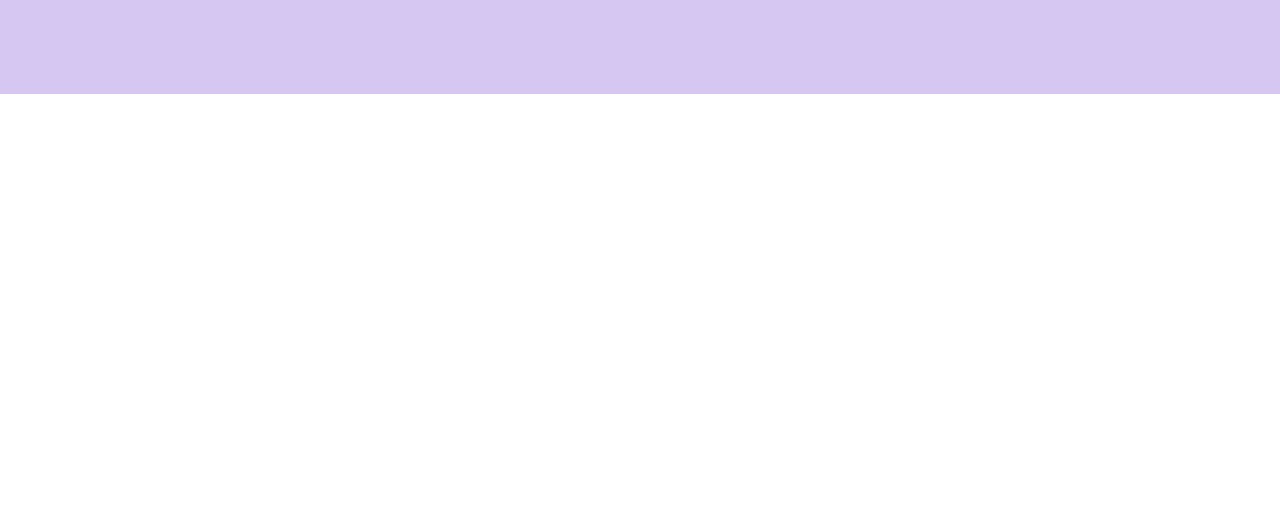
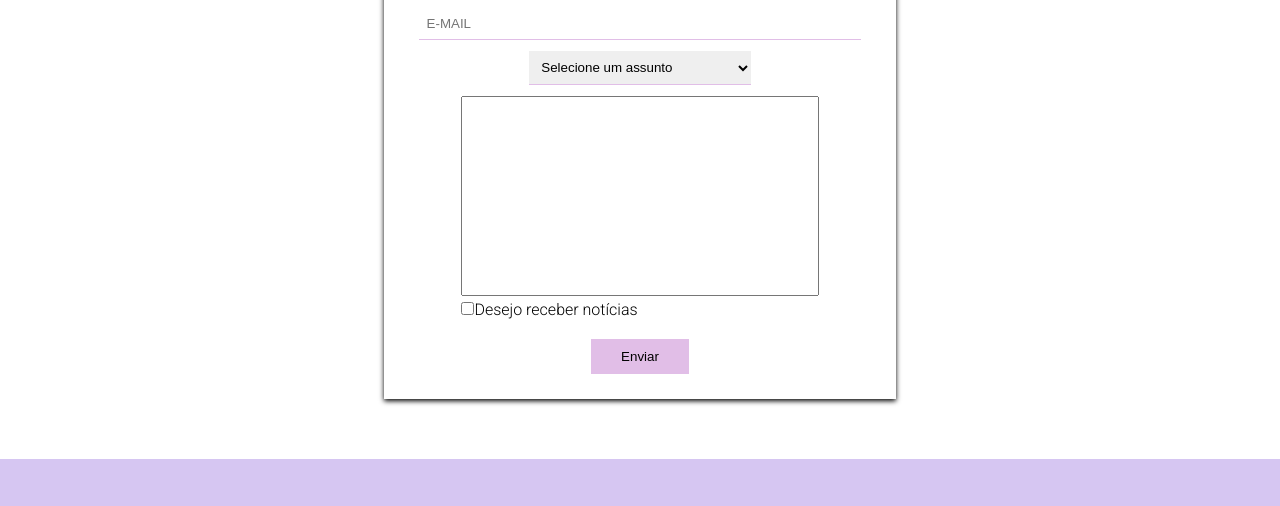
Before and after one commit to Alissonls/cafeteiraproj, a plain HTML site: page contato.html in a window 1280 px wide. Shown: the part 624-1130 px from the top of the page. Before the commit the page ends 800 px from the top, so only its background shows below. Drawn offline with Linux system fonts and the light colour scheme; a web font is replaced by a local one.

Commit message:
inserção e estilização de formulário na guia contato

```diff
--- a/contato.html
+++ b/contato.html
@@ -35,7 +35,29 @@
             corrupti dolorem voluptas vel!</p>
 
     </header>
-    <main></main>
+    <main>
+        <h2> Entre em contato</h2>
+        <form>
+            <input type="text" placeholder="Nome Completo" required>
+            <input type="tel" placeholder="Telefone" required maxlength="11">
+            <input type="email" placeholder="E-MAIL">
+            <select name="" id="">
+                <option value="Selecione">Selecione um assunto</option>
+                <option value="Sugestão">Sugestão</option>
+                <option value="Reclamação">Reclamação</option>
+                <option value="Elogio">Elogio</option>
+                <option value="Dúvida">Dúvida</option>
+                <option value="Solicitação">Solicitação</option>
+
+            </select>
+            <textarea></textarea>
+            <span><input type="checkbox">Desejo receber notícias</span>
+
+            <input type="submit" value="Enviar">
+
+        </form>
+
+    </main>
     <footer>
         <div id="end">
             Rua Torque truqs , 220 - Jardim das Manivelas<br>
--- a/css/cafeteria.css
+++ b/css/cafeteria.css
@@ -2,7 +2,7 @@
 @import url('https://fonts.googleapis.com/css2?family=Titillium+Web:ital,wght@0,200;0,300;0,400;0,600;0,700;0,900;1,200;1,300;1,400;1,600;1,700&display=swap');
 @import url('https://fonts.googleapis.com/css2?family=Jacquard+12&family=Lexend:wght@100..900&display=swap');
 @import url('https://fonts.googleapis.com/css2?family=Roboto+Condensed:ital,wght@0,100..900;1,100..900&display=swap');
-
+@import url('https://fonts.googleapis.com/css2?family=Roboto:ital,wght@0,100;0,300;0,400;0,500;0,700;0,900;1,100;1,300;1,400;1,500;1,700;1,900&display=swap');
 /* Zerar as MARGENS de todos os elementos  da página.
 MARGENS externas e internas */
 
@@ -19,13 +19,14 @@ html{
 /* Vamos adicionar uma imagem ao fundo do HEADER */
 
 header{
-    background-image: url("../img/cafeteria10.jpg");
+    background-image: url("../img/cafeteira1.jpg");
     /* Ajustar o tamanho da IMAGEM em 100% de largura */
     background-size: 100%;
     /* Ajustar a posição da imagem em X & Y */
-    background-position: 0px -60px ;
+    background-position: 0px -200px ;
     height: 400px;
-    padding: 30px;
+    padding: 35px;
+
 
 
 
@@ -105,7 +106,7 @@ footer{
     background-color: #d6c6f2 ;
     display: flex;
     justify-content: space-between;
-    padding: 25px;
+    padding: 0px;
     font-family: Arial, Helvetica, sans-serif;
     font-size: 12pt;
     color: whitesmoke
@@ -292,3 +293,55 @@ main p{
     height: 400px;
     margin: 50px;
 }
+/* -----------------contato------------------ */
+form{
+    /* border: 4px solid red; */
+    width: 40%;
+    margin-left: auto;
+    margin-right: auto;
+    margin-bottom: 60px;
+    padding: 10px;
+    box-shadow: 0px 2px 5px black;
+    justify-items: center;
+}
+
+input[type=text],
+input[type=tel],
+input[type=email],
+select {
+    display: block;
+    width: 90%;
+    padding: 8px;
+    margin-bottom: 11px;
+    border:0px;
+    /* retira a borda */
+    outline: none;
+    border-bottom: 1px solid #e1bee7;
+}
+
+select{
+    width: 45%;
+
+}
+
+textarea{
+    width: 100%;
+    height: 200px;
+    resize: none;
+    outline-color: #d1c4e9;
+}
+form span{
+    font-family: "Roboto", sans-serif;
+    font-weight: 300;
+    font-style: normal;
+}
+
+input[type=submit]{
+    padding: 10px 30px;
+    border: 0;
+    background: #e1bee7;
+    /* mouse vira uma mão */
+    cursor: pointer;
+    display: block;
+    margin: 20px auto 15px auto;
+}
```
Also changed, not shown: img/cafeteira1.jpg (added), img/xicara.jpg (deleted).
